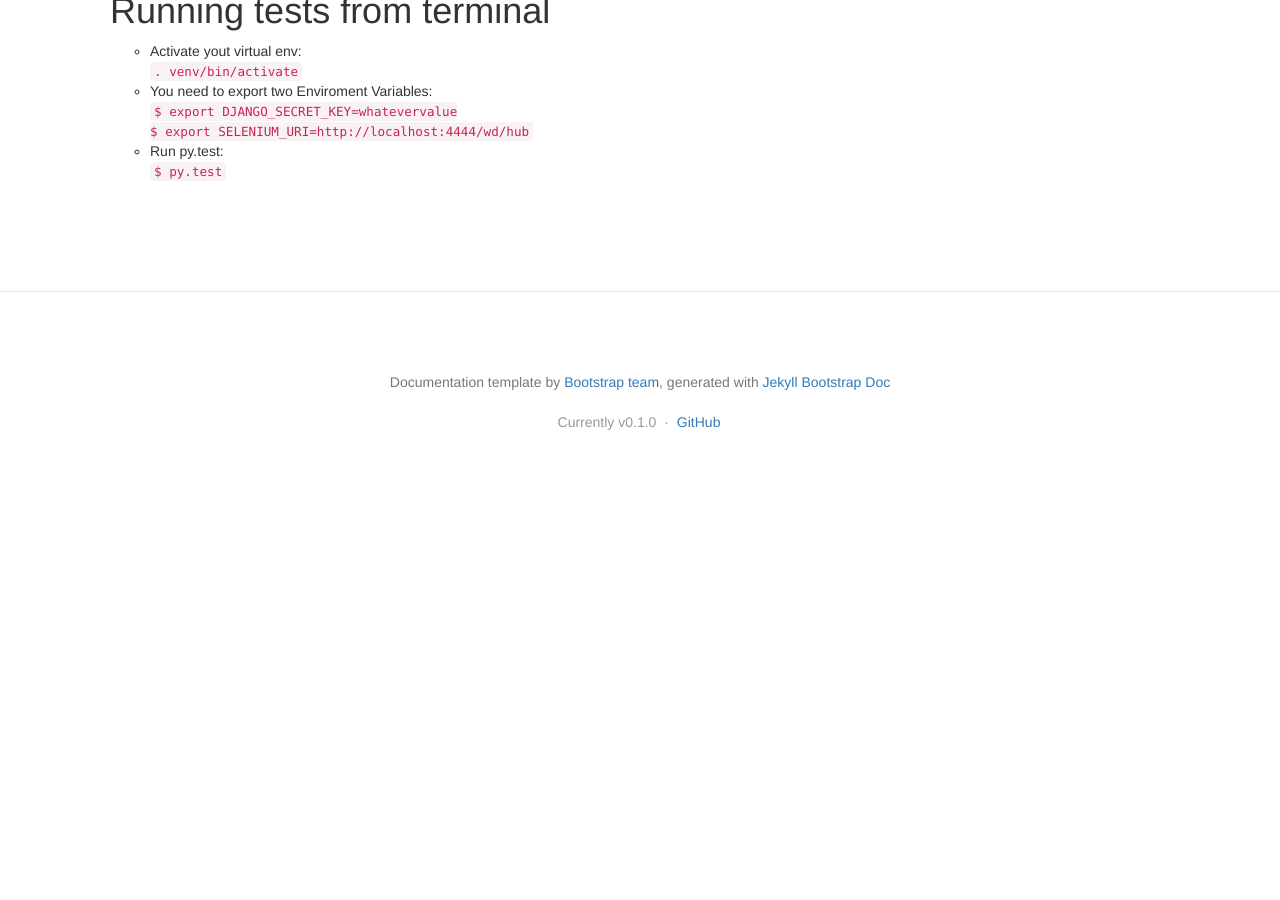
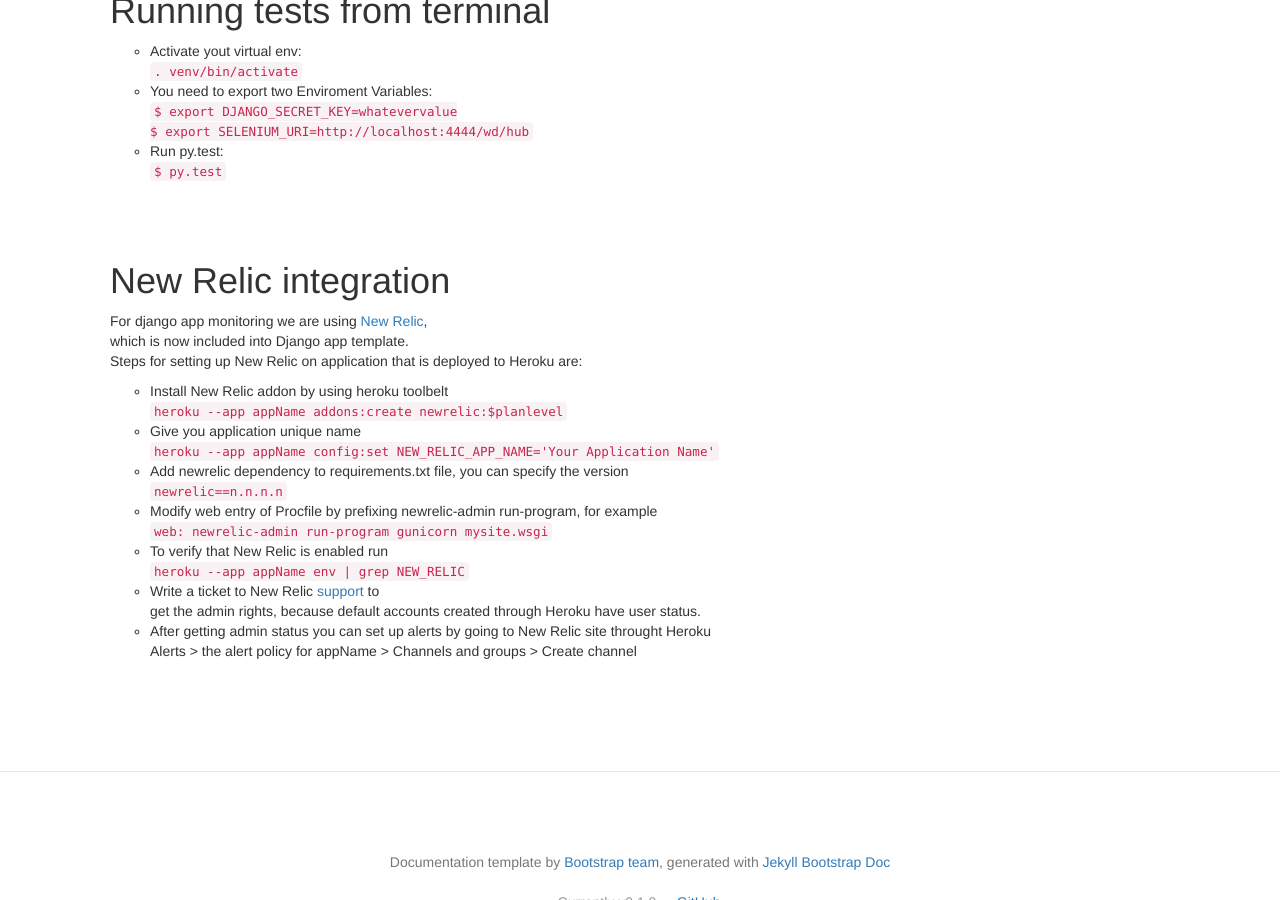
Before and after one commit to codecentric-labs-zero/codecentric-labs-zero.github.io, a Jekyll site: the page built from pages/django.html, in a window 1280 px wide and 900 px high, scrolled down 2983 px. Built offline with Jekyll 4.4.1, drawn with Linux system fonts in a browser that asks for light colours; nearby versions of some CDN libraries; before the commit the page ends 3465 px from its top, so only the background shows below that; some of the changed text lies outside the part shown.

Commit message:
Document New Relic integration
Added walkthrough for New Relic integration.

```diff
--- a/pages/django.html
+++ b/pages/django.html
@@ -208,3 +208,32 @@
 
   </p>
 </section>
+<section class="bs-docs-section">
+  <h1 id="new-relic-integration">New Relic integration</h1>
+  <p>For django app monitoring we are using<a href="https://newrelic.com/"> New Relic</a>,<br/>
+    which is now included into Django app template.<br/>
+    Steps for setting up New Relic on application that is deployed to Heroku are:<br/>
+    <ul>
+    <li>Install New Relic addon by using heroku toolbelt<br/>
+      <code>heroku --app appName addons:create newrelic:$planlevel</code>
+    </li>
+    <li>Give you application unique name<br/>
+      <code>heroku --app appName config:set NEW_RELIC_APP_NAME='Your Application Name'</code>
+    </li>
+    <li>Add newrelic dependency to requirements.txt file, you can specify the version</li>
+    <code>newrelic==n.n.n.n</code>
+    </li>
+    <li>Modify web entry of Procfile by prefixing newrelic-admin run-program, for example<br/>
+      <code>web: newrelic-admin run-program gunicorn mysite.wsgi</code>
+    </li>
+    <li>To verify that New Relic is enabled run<br/>
+      <code>heroku --app appName env | grep NEW_RELIC</code>
+    </li>
+    <li>Write a ticket to New Relic <a href="https://support.newrelic.com/">support</a> to <br/>
+      get the admin rights, because default accounts created through Heroku have user status.</br>
+    </li>
+    <li>After getting admin status you can set up alerts by going to New Relic site throught Heroku<br/>
+      Alerts > the alert policy for appName > Channels and groups > Create channel
+    </ul>
+  </p>
+</section>
```
